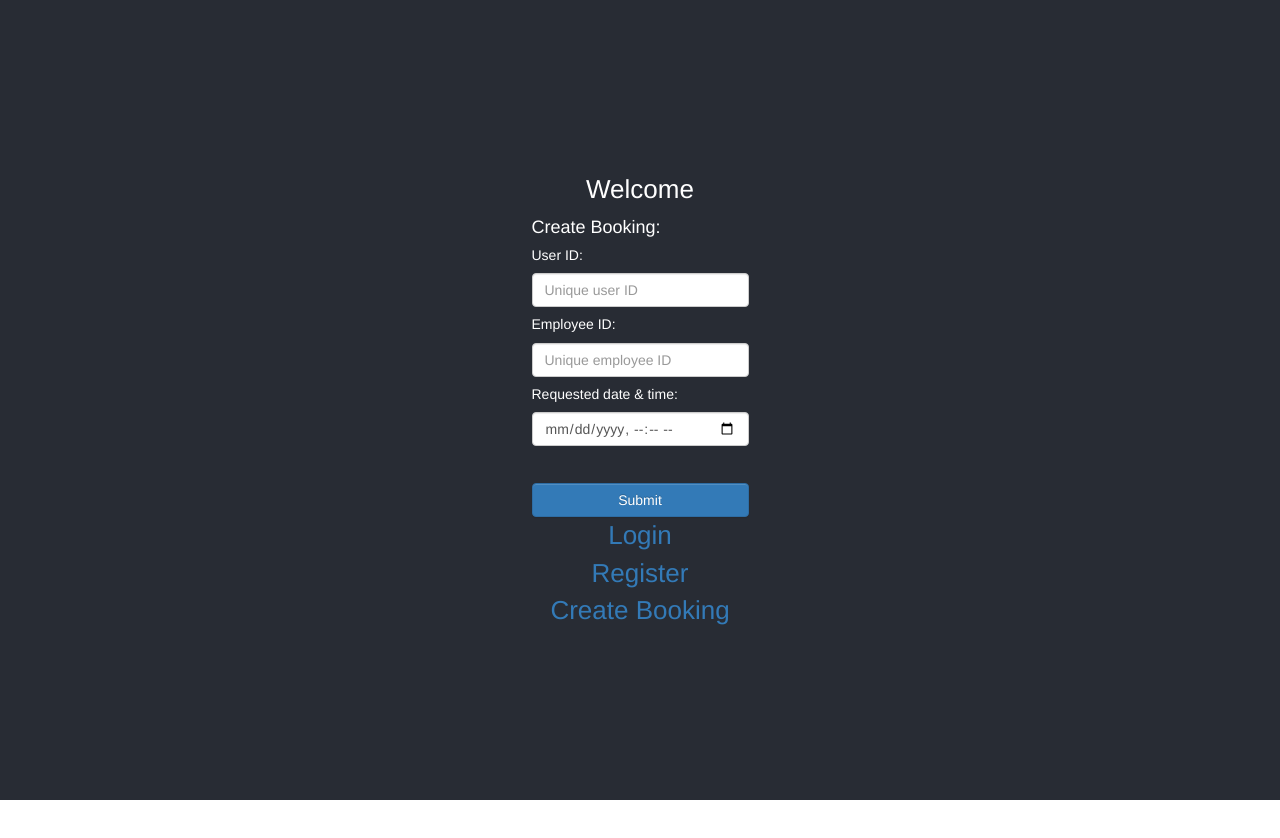
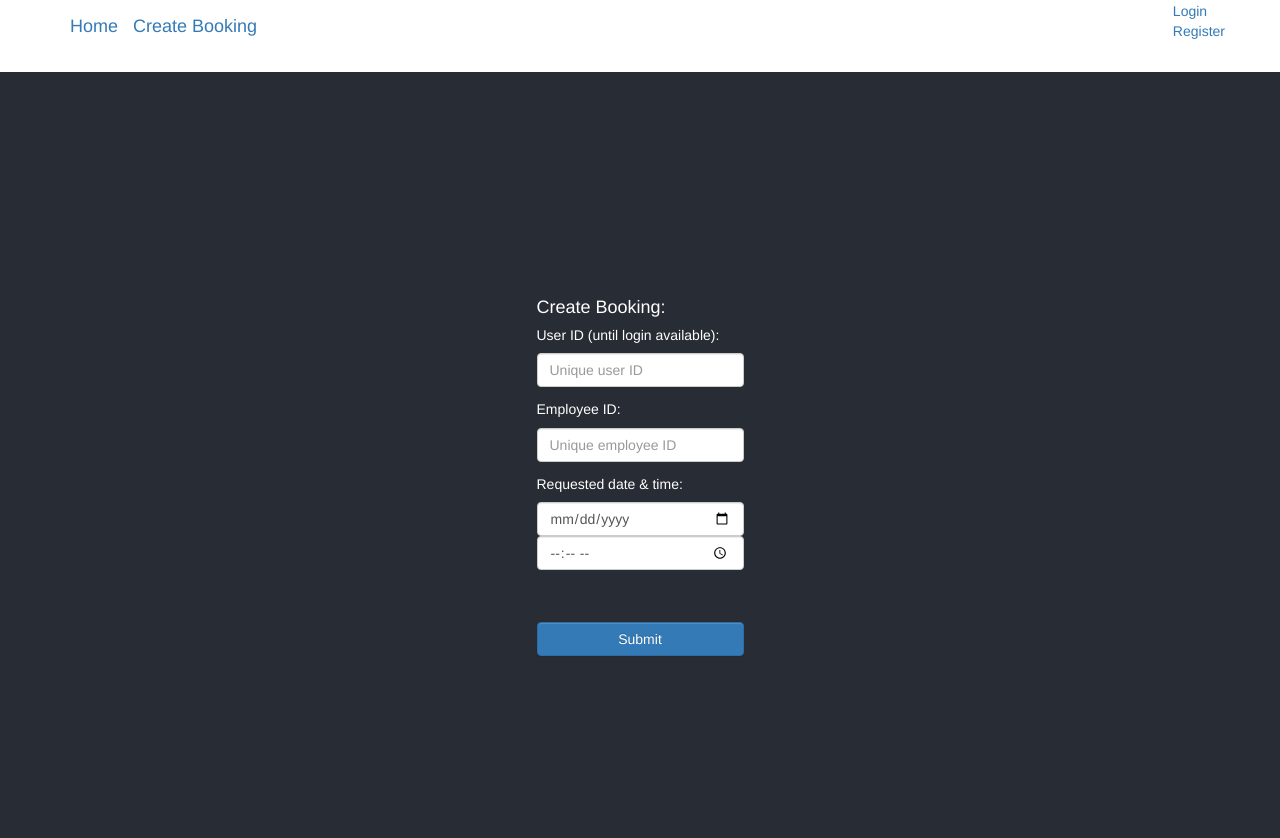
Before and after one commit to RMIT-SEPT/majorproject-9-mon-1530-3, a React (Create React App) app in the folder FrontEnd/: page /CreateBooking in a window 1280 px wide. Shown: the top 838 px of the page. Before the commit the page ends 800 px from the top, so only its background shows below. Built offline with nearby package versions, Linux system fonts and the light colour scheme.

Commit message:
Add Booking, navbar, booking page
Added improvements across frontEnd and backEnd. Able to submit bookings (without error checking) from front to back via booking page. Requires UserID for now

```diff
--- a/FrontEnd/src/App.js
+++ b/FrontEnd/src/App.js
@@ -2,26 +2,31 @@ import React from 'react';
 import 'bootstrap/dist/css/bootstrap-theme.min.css';
 import {BrowserRouter as Router, Route} from "react-router-dom";
 import './App.css';
+import {Provider} from "react-redux";
+import store from "./store";
+
+
 import Login from './components/loginPage';
 import Register from './components/signUpPage';
 import Index from './components/indexPage';
 import CreateBooking from './components/CreateBooking';
+import Nav from './components/Layout/Nav';
 
 function App() {
   return (
+    <Provider store = {store}>
       <Router>
         <div>
-          <header className="App-header"> Welcome
+        <Nav></Nav>
+          <header className="App-header">
               <Route exact path="/index" component={Index}/>
               <Route exact path="/login" component={Login}/>
               <Route exact path="/register" component={Register}/>
               <Route exact path="/CreateBooking" component={CreateBooking}/>
-              <a href = "/login">Login</a>
-              <a href = "/Register">Register</a>
-              <a href = "/CreateBooking">Create Booking</a>
           </header>
           </div>
       </Router>
+    </Provider>
   );
 }
 
--- /dev/null
+++ b/FrontEnd/src/actions/bookingActions.js
@@ -0,0 +1,19 @@
+import axios from "axios";
+import { GET_ERRORS } from "./types";
+
+
+
+export function createBooking(booking) {
+
+
+    try{
+        axios.post("http://localhost:8080/api/booking", booking);
+    }
+    catch(err){
+        return {
+            type: GET_ERRORS,
+            payload: err.response.data
+
+        };
+    }
+};
--- /dev/null
+++ b/FrontEnd/src/actions/types.js
@@ -0,0 +1 @@
+export const GET_ERRORS = "GET_ERRORS";
--- a/FrontEnd/src/components/CreateBooking.js
+++ b/FrontEnd/src/components/CreateBooking.js
@@ -1,24 +1,60 @@
 import React, { Component } from 'react'
+import {createBooking} from '../actions/bookingActions';
+
+class CreateBooking extends Component {
+    constructor(){
+        super();
+
+        this.state = {
+            "customerID":"",
+            "employeeID":"",
+            "date":"",
+            "time":"",
+            "confirmed":""
+        };
+        this.onChange = this.onChange.bind(this);
+        this.onSubmit = this.onSubmit.bind(this);
+
+    }
+    onChange(e){
+        this.setState({[e.target.name]: e.target.value});
+    }
+
+    onSubmit(e){
+
+        e.preventDefault();
+
+        const newBooking = {
+        "customerID":this.state.customerID,
+        "employeeID":this.state.employeeID,
+        "date":this.state.date,
+        "time":this.state.time,
+        "confirmed":false
+    }
+        console.log(newBooking);
+        createBooking(newBooking);
 
 
-class CreateBooking extends Component {
+    }
     render() {
         return (
             <div>
                 <h4>Create Booking:</h4>
                 <div className = "form">
-                <form>
-                <div className = "form-cell"><h5>User ID:</h5>
-                    <input type = "text" className = "form-control form-control-lg "
-                        placeholder = "Unique user ID" name = "customerID"/>
+                <form onSubmit={this.onSubmit}>
+                <div className = "form-group"><h5>User ID (until login available):</h5>
+                    <input type = "number" className = "form-control form-control-lg "
+                        placeholder = "Unique user ID" name = "customerID" value = {this.state.customerID}  onChange = {this.onChange} />
                 </div>
-                <div className = "form-cell"><h5>Employee ID:</h5>
-                    <input type = "text" className = "form-control form-control-lg "
-                        placeholder = "Unique employee ID" name = "employeeID"/>
+                <div className = "form-group"><h5>Employee ID:</h5>
+                    <input type = "number" className = "form-control form-control-lg "
+                        placeholder = "Unique employee ID" name = "employeeID" value = {this.state.employeeID} onChange = {this.onChange}/>
                 </div>
-                <div className = "form-cell"><h5>Requested date & time:</h5>
-                    <input type = "datetime-local" className = "form-control form-control-lg "
-                        placeholder = "Requested booking date" name = "date"/>
+                <div className = "form-group"><h5>Requested date & time:</h5>
+                    <input type = "date" className = "form-control form-control-lg "
+                        placeholder = "Requested booking date" name = "date" value = {this.state.date} onChange = {this.onChange}/>
+                    <input type = "time" className = "form-control form-control-lg "
+                        placeholder = "Requested booking time" name = "time" value = {this.state.time} onChange = {this.onChange}/>
                 </div><br/>
                 <input type = "submit" className = "btn btn-primary btn-block mt-4"></input>
                 </form>
--- /dev/null
+++ b/FrontEnd/src/components/Layout/Nav.js
@@ -0,0 +1,26 @@
+import React, { Component } from 'react'
+
+class Nav extends Component {
+    render() {
+        return (
+            <nav className = "navbar navbar-expand-sm">
+                <div className = "container">
+                    <a className = "navbar-brand" href= "/index"> Home </a>
+                    <div className = "navbar-brand">
+                        <a className = "nav-link" href = "/CreateBooking"> Create Booking </a>
+                    </div>
+                    <div className = "navbar-right">
+                        <div>
+                            <a className = "nav-link" href = "/login">Login</a>
+                        </div>
+                        <div>
+                            <a className = "nav-link" href = "/Register">Register</a>
+                        </div>
+                    </div>
+                </div>
+            </nav>
+        )
+    }
+}
+
+export default Nav;
--- a/FrontEnd/src/components/loginPage.jsx
+++ b/FrontEnd/src/components/loginPage.jsx
@@ -5,7 +5,6 @@ class Login extends Component {
   render() {
     return (
       <div>
-          <a className="navbar-link" href="/register">Register</a>
         <h1>Login Page</h1>
         <br></br>
         <input placeholder="Username" />
--- a/FrontEnd/src/index.js
+++ b/FrontEnd/src/index.js
@@ -5,6 +5,6 @@ import App from "./App";
 import * as serviceWorker from "./serviceWorker";
 import "bootstrap/dist/css/bootstrap.css";
 
-ReactDOM.render(<App/>, document.getElementById("root"));
+ReactDOM.render(<React.StrictMode><App/></React.StrictMode>, document.getElementById("root"));
 
 serviceWorker.unregister();
--- /dev/null
+++ b/FrontEnd/src/reducers/errorReducer.js
@@ -0,0 +1,12 @@
+import { GET_ERRORS } from "../actions/types";
+
+const initialState = {};
+
+export default function(state = initialState, action){
+    switch(action.type) {
+        case GET_ERRORS:
+            return action.payload;
+        default:
+            return state;
+    }
+}
--- /dev/null
+++ b/FrontEnd/src/reducers/index.js
@@ -0,0 +1,6 @@
+import { combineReducers } from "redux";
+import errorReducer from "./errorReducer";
+
+export default combineReducers({
+   errors: errorReducer
+});
--- /dev/null
+++ b/FrontEnd/src/store.js
@@ -0,0 +1,26 @@
+import {createStore, applyMiddleware, compose} from "redux";
+import thunk from "redux-thunk";
+import rootReducer from "./reducers";
+
+const initialState = {};
+const middleware = [thunk];
+
+let store;
+
+if (window.navigator.userAgent.includes("Chrome")){
+
+    store = createStore(
+        rootReducer,
+        initialState,
+        compose(applyMiddleware(...middleware),)
+    );
+
+}else{
+
+store = createStore(
+        rootReducer,
+        initialState,
+        compose(applyMiddleware(...middleware))
+    );
+}
+export default store;
```
Also changed, not shown: FrontEnd/package.json (+8 -1 lines), 15 other files (tests, documents, lock files or other folders).
